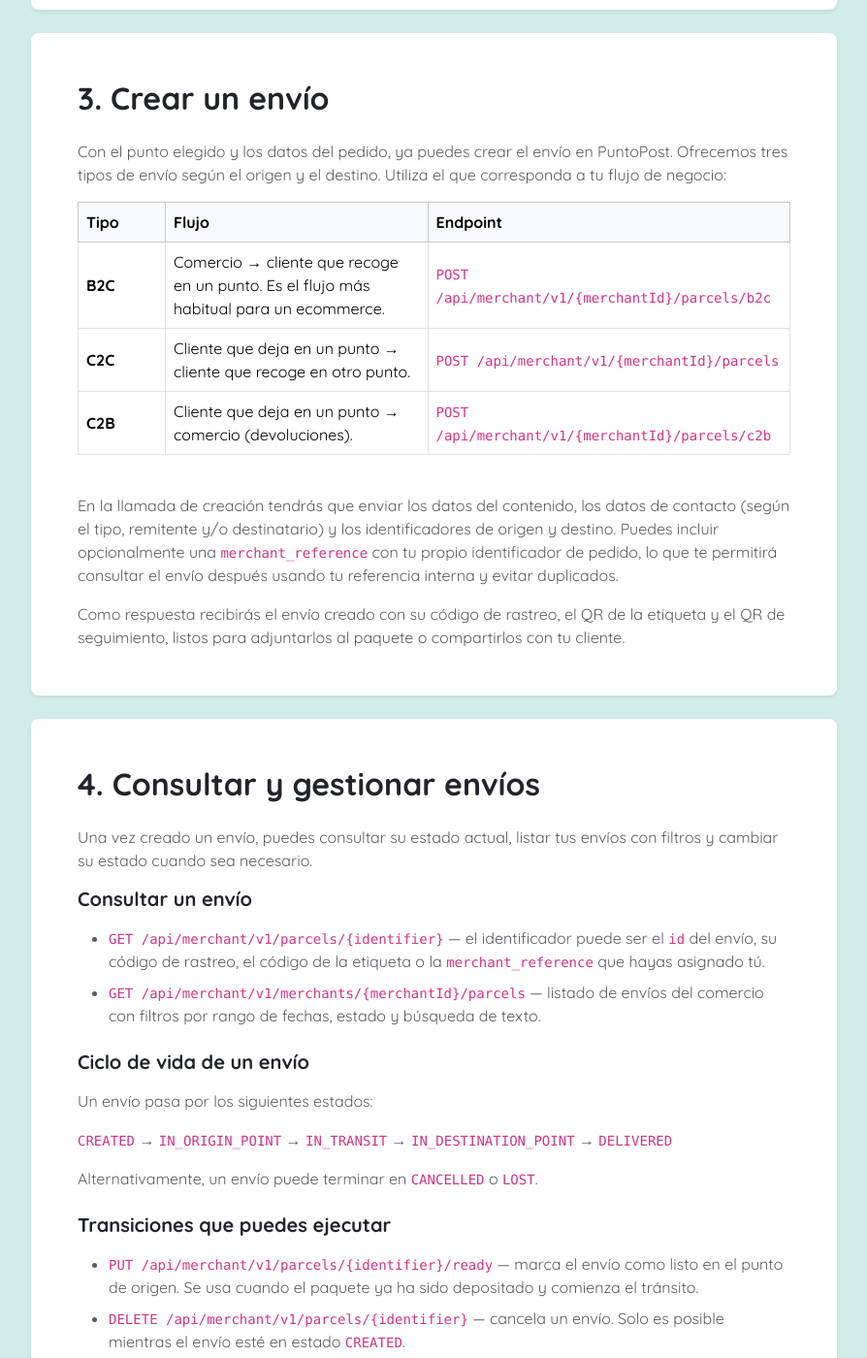
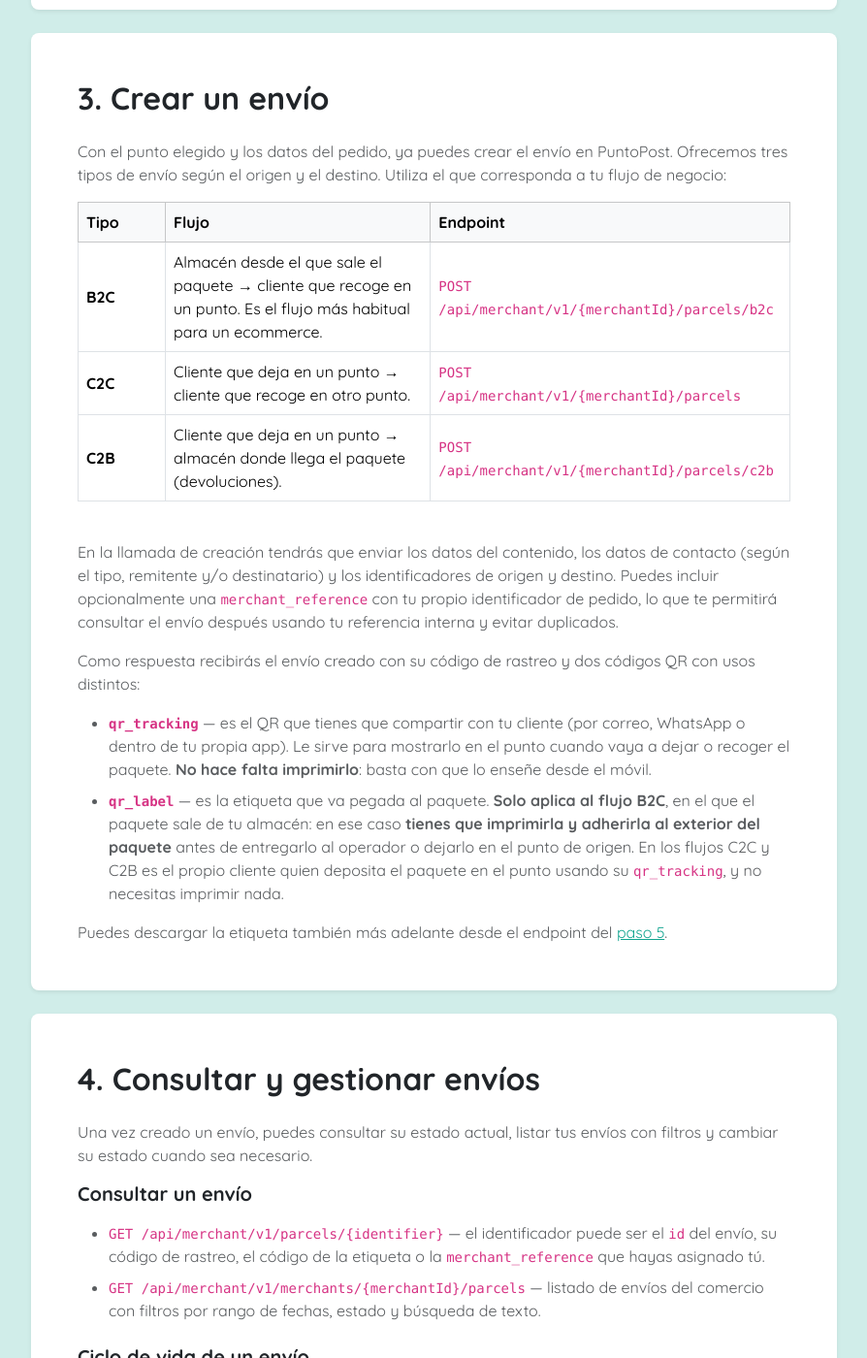
Before and after one commit to puntopost/web, a Jekyll site: the page built from api-integration/index.html, in a window 1280 px wide and 1400 px high, scrolled down 2676 px. Shown: the whole window at 97% size, without its empty margins (335-1229 px from the left). Built offline with Jekyll 4.4.1, drawn with Linux system fonts in a browser that asks for light colours.

Commit message:
docs(api-integration): sharpen shipment types and QR explanation
- Rephrase B2C and C2B rows to talk about the warehouse the parcel
  ships from / arrives at instead of the generic "comercio", matching
  how integrators think about their own logistics.
- Split the post-creation paragraph into a dedicated list explaining
  qr_tracking vs qr_label: what each one is for, when the customer
  needs it, and that qr_label only needs to be printed on B2C.

Co-Authored-By: Claude Opus 4.7 <noreply@anthropic.com>

```diff
--- a/api-integration/index.html
+++ b/api-integration/index.html
@@ -132,7 +132,7 @@ toc:
             <tbody>
                 <tr>
                     <td><strong>B2C</strong></td>
-                    <td>Comercio → cliente que recoge en un punto. Es el flujo más habitual para un ecommerce.</td>
+                    <td>Almacén desde el que sale el paquete → cliente que recoge en un punto. Es el flujo más habitual para un ecommerce.</td>
                     <td><code>POST /api/merchant/v1/{merchantId}/parcels/b2c</code></td>
                 </tr>
                 <tr>
@@ -142,7 +142,7 @@ toc:
                 </tr>
                 <tr>
                     <td><strong>C2B</strong></td>
-                    <td>Cliente que deja en un punto → comercio (devoluciones).</td>
+                    <td>Cliente que deja en un punto → almacén donde llega el paquete (devoluciones).</td>
                     <td><code>POST /api/merchant/v1/{merchantId}/parcels/c2b</code></td>
                 </tr>
             </tbody>
@@ -151,8 +151,15 @@ toc:
     <p class="text-body-secondary mb-3">
         En la llamada de creación tendrás que enviar los datos del contenido, los datos de contacto (según el tipo, remitente y/o destinatario) y los identificadores de origen y destino. Puedes incluir opcionalmente una <code>merchant_reference</code> con tu propio identificador de pedido, lo que te permitirá consultar el envío después usando tu referencia interna y evitar duplicados.
     </p>
+    <p class="text-body-secondary mb-3">
+        Como respuesta recibirás el envío creado con su código de rastreo y dos códigos QR con usos distintos:
+    </p>
+    <ul class="text-body-secondary mb-3">
+        <li class="mb-2"><strong><code>qr_tracking</code></strong> — es el QR que tienes que compartir con tu cliente (por correo, WhatsApp o dentro de tu propia app). Le sirve para mostrarlo en el punto cuando vaya a dejar o recoger el paquete. <strong>No hace falta imprimirlo</strong>: basta con que lo enseñe desde el móvil.</li>
+        <li><strong><code>qr_label</code></strong> — es la etiqueta que va pegada al paquete. <strong>Solo aplica al flujo B2C</strong>, en el que el paquete sale de tu almacén: en ese caso <strong>tienes que imprimirla y adherirla al exterior del paquete</strong> antes de entregarlo al operador o dejarlo en el punto de origen. En los flujos C2C y C2B es el propio cliente quien deposita el paquete en el punto usando su <code>qr_tracking</code>, y no necesitas imprimir nada.</li>
+    </ul>
     <p class="text-body-secondary mb-0">
-        Como respuesta recibirás el envío creado con su código de rastreo, el QR de la etiqueta y el QR de seguimiento, listos para adjuntarlos al paquete o compartirlos con tu cliente.
+        Puedes descargar la etiqueta también más adelante desde el endpoint del <a href="#paso-5-etiqueta">paso 5</a>.
     </p>
 </section>
 
```
